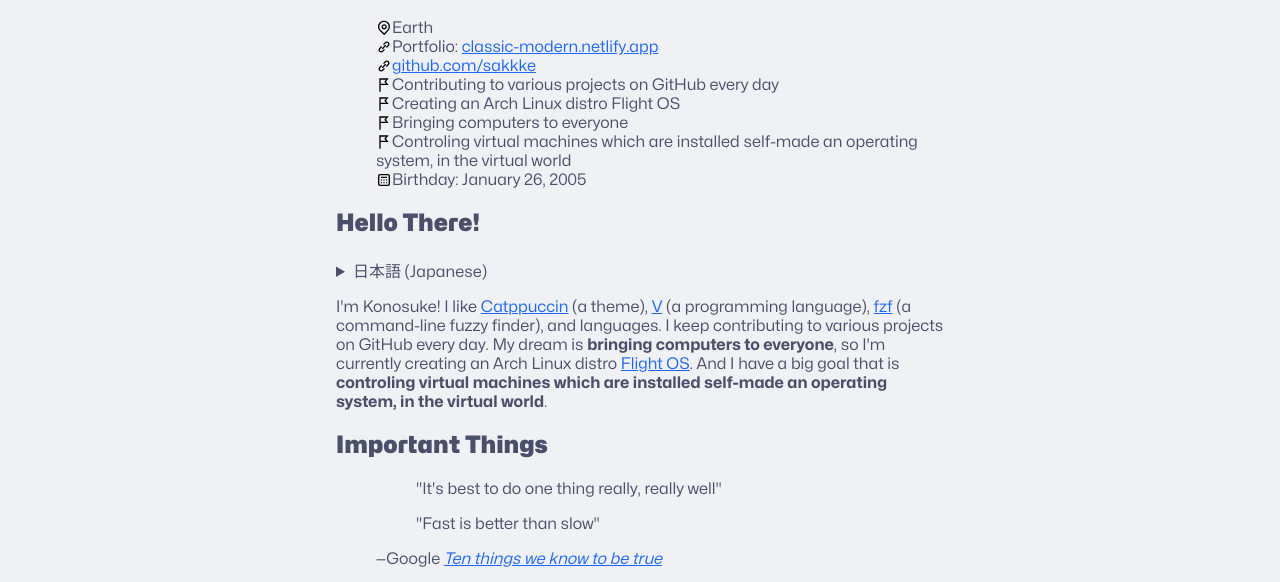
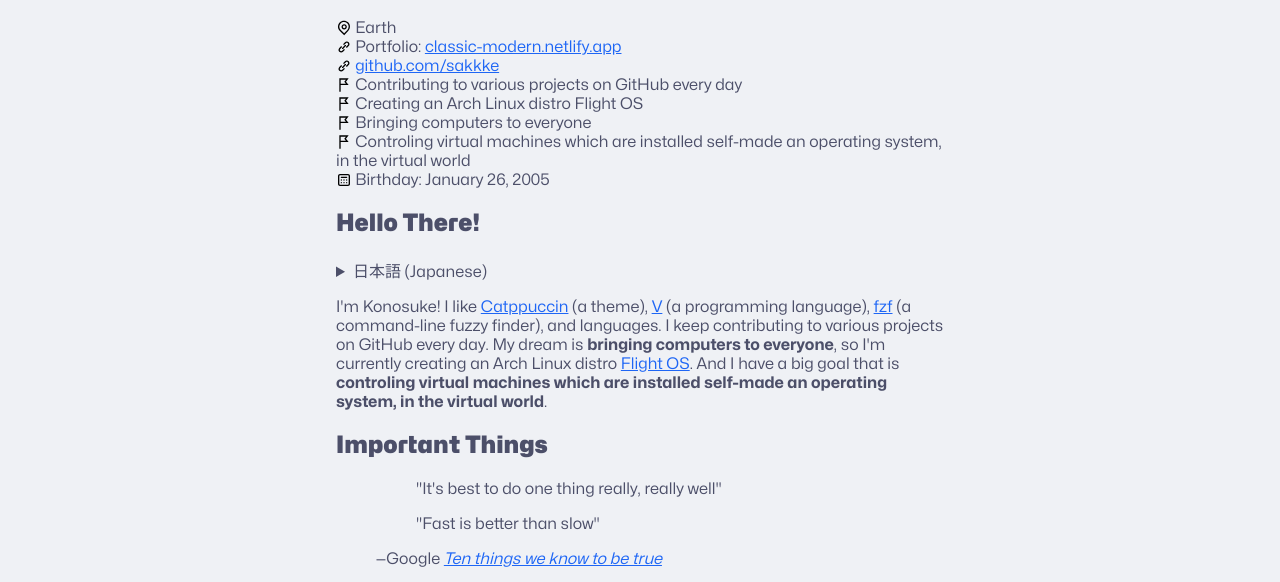
Before and after one commit to sakkke/classic-modern, a plain HTML site: page public/index.html in a window 1280 px wide. Shown: the part 197-779 px from the top of the page. Drawn offline with Linux system fonts and the light colour scheme.

Commit message:
feat: update style

```diff
--- a/public/index.html
+++ b/public/index.html
@@ -105,6 +105,10 @@
     width: 30px;
   }
 
+  ul.icon {
+    padding: 0;
+  }
+
   li.nav-icon>a {
     color: inherit;
   }
@@ -117,6 +121,7 @@
     background-repeat: no-repeat;
     background-size: contain;
     content: '';
+    margin-right: 0.2rem;
     padding: 0 0 0 1rem;
   }
 
@@ -230,7 +235,7 @@
       </div>
     </h1>
     <p>
-    <ul>
+    <ul class="icon">
       <li class="icon pin">Earth</li>
       <li class="icon link">Portfolio: <a href="https://classic-modern.netlify.app/">classic-modern.netlify.app</a></li>
       <li class="icon link"><a href="https://github.com/sakkke">github.com/sakkke</a></li>
```
